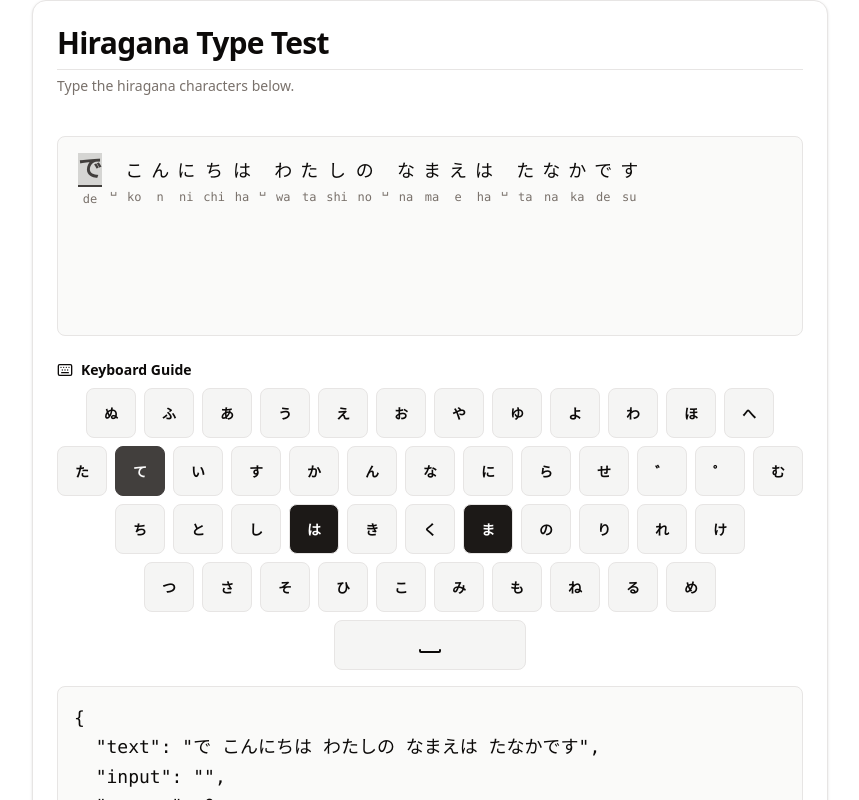
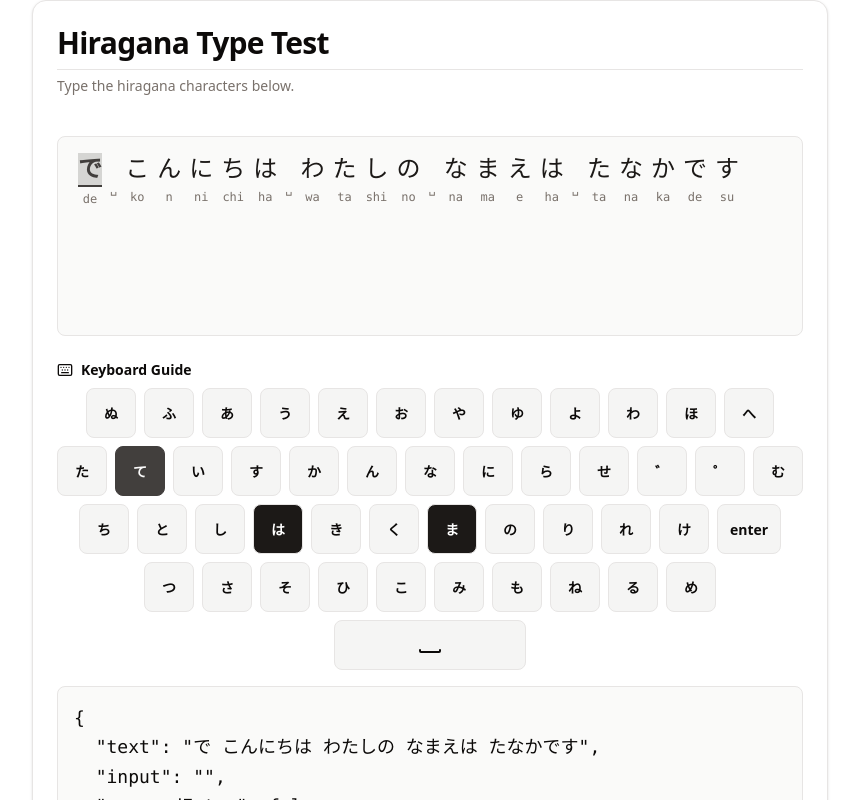
Before and after one commit to wyvernbw/hiragana-type-test, a React (Vite) app: page / in a window 1280 px wide. Shown: the top 800 px of the page, without its empty margins (210-1069 px from the left). Built offline with nearby package versions, Linux system fonts and the light colour scheme.

Commit message:
add keyboard preview enter support

```diff
--- a/src/App.tsx
+++ b/src/App.tsx
@@ -34,8 +34,7 @@ const currentTestAtom = atomWithDefault((get) => {
   return {
     text: hiraganaTexts[index].text,
     input: "",
-    errors: 0,
-    currentWord: 0,
+    pressedEnter: false,
   };
 });
 
@@ -52,6 +51,10 @@ const nextKeyAtom = atom((get) => {
   if (currentMatch === "partial") {
     const key = splitKanaDakuten(test.text[idx - 1]);
     return key.diacritic;
+  }
+
+  if (hiraganaMatch(test.text[idx], jpSpace) === "true") {
+    return test.pressedEnter ? jpSpace : "enter";
   }
   const key = splitKanaDakuten(test.text[idx]);
   return key.base;
@@ -89,7 +92,7 @@ const Letter = ({
       charClassName,
       "text-red-500 dark:text-red-400 bg-red-500/20",
     ),
-    next: "",
+    next: twMerge(charClassName, "text-primary font-medium"),
     partial: twMerge(
       charClassName,
       "border-b-2 border-teal-500 animate-pulse text-teal-500 dark:text-teal-500 bg-teal-500/20",
@@ -131,16 +134,26 @@ export const App = () => {
             <JapaneseInput
               ref={inputRef}
               className="relative min-h-[200px] p-4 rounded-md border bg-muted/50 font-mono text-lg my-4 flex"
+              onKeyDown={(e) => {
+                if (e.key === "Enter") {
+                  setCurrentTest((prev) => ({
+                    ...prev,
+                    pressedEnter: true,
+                  }));
+                }
+              }}
+              onCompositionEnd={(e) => {
+                setCurrentTest((prev) => ({
+                  ...prev,
+                  pressedEnter: true,
+                }));
+              }}
               onChange={(e) => {
                 console.log(e.currentTarget.value);
-                const value = e.currentTarget.value;
-                const newWord = () => value[value.length - 1] === jpSpace;
                 setCurrentTest((prev) => ({
                   ...prev,
                   input: e.currentTarget.value,
-                  currentWord: newWord()
-                    ? prev.currentWord + 1
-                    : prev.currentWord,
+                  pressedEnter: false,
                 }));
               }}
             >
@@ -200,7 +213,11 @@ const KeyboardPreview = () => {
             {row.map((keyObj) => {
               const isNextKey =
                 hiraganaMatch(nextKey, keyObj.hiragana) === "true";
-              const keyWidth = keyObj.key === "space" ? "w-48" : "w-10";
+              const widthStyles: Record<string, string | undefined> = {
+                space: "w-48",
+                enter: "w-16",
+              };
+              const keyWidth = widthStyles[keyObj.key] ?? "w-10";
               const spaceHide = keyObj.key === "space" ? "hidden" : "";
               const homeRowStyle =
                 keyObj.key === "f" || keyObj.key === "j"
--- a/src/components/japanese-input.tsx
+++ b/src/components/japanese-input.tsx
@@ -23,6 +23,7 @@ export default function JapaneseInput({
   ref,
   onChange,
   children,
+  onCompositionEnd,
   ...props
 }: InputProps) {
   // We'll still track composition state for potential edge cases
@@ -34,8 +35,11 @@ export default function JapaneseInput({
   };
 
   // Handle composition end
-  const handleCompositionEnd = () => {
+  const handleCompositionEnd = (e) => {
     setIsComposing(false);
+    if (onCompositionEnd) {
+      onCompositionEnd(e);
+    }
   };
 
   // Handle all input changes - update parent state on every keystroke
--- a/src/lib/hiragana.ts
+++ b/src/lib/hiragana.ts
@@ -224,6 +224,7 @@ export const keyboardLayout = [
     { key: "l", hiragana: "り" },
     { key: ";", hiragana: "れ" },
     { key: "'", hiragana: "け" },
+    { key: "enter", hiragana: "enter" },
   ],
   [
     { key: "z", hiragana: "つ" },
```
